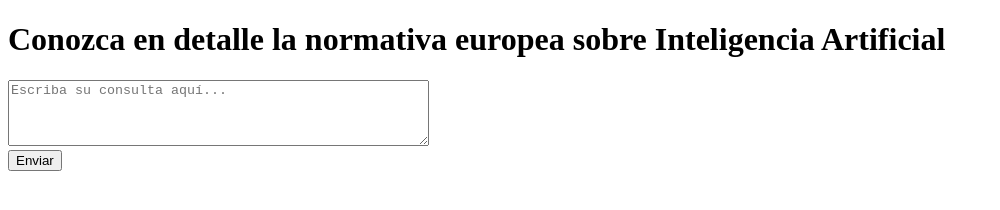
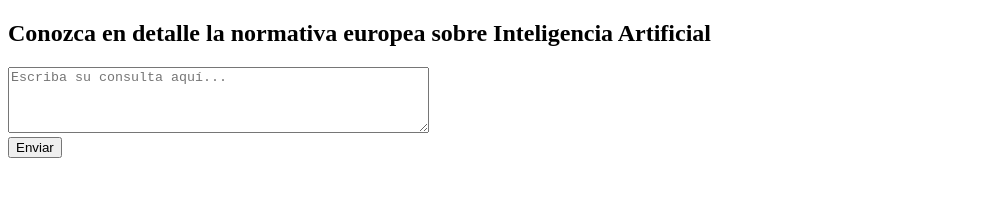
Before and after one commit to maxhamanngpt/gpt-demo, a plain HTML site: page index.html in a window 1280 px wide. Shown: the whole page, without its empty margins (0-1000 px from the left). Drawn offline with Linux system fonts and the light colour scheme.

Commit message:
Update index.html

```diff
--- a/index.html
+++ b/index.html
@@ -6,7 +6,7 @@
   <title>OPI Chat</title>
 </head>
 <body>
-  <h1>Conozca en detalle la normativa europea sobre Inteligencia Artificial</h1>
+  <h2>Conozca en detalle la normativa europea sobre Inteligencia Artificial</h2>
   <textarea id="input" rows="4" cols="50" placeholder="Escriba su consulta aquí..."></textarea>
   <br>
   <button onclick="sendMessage()">Enviar</button>
```
